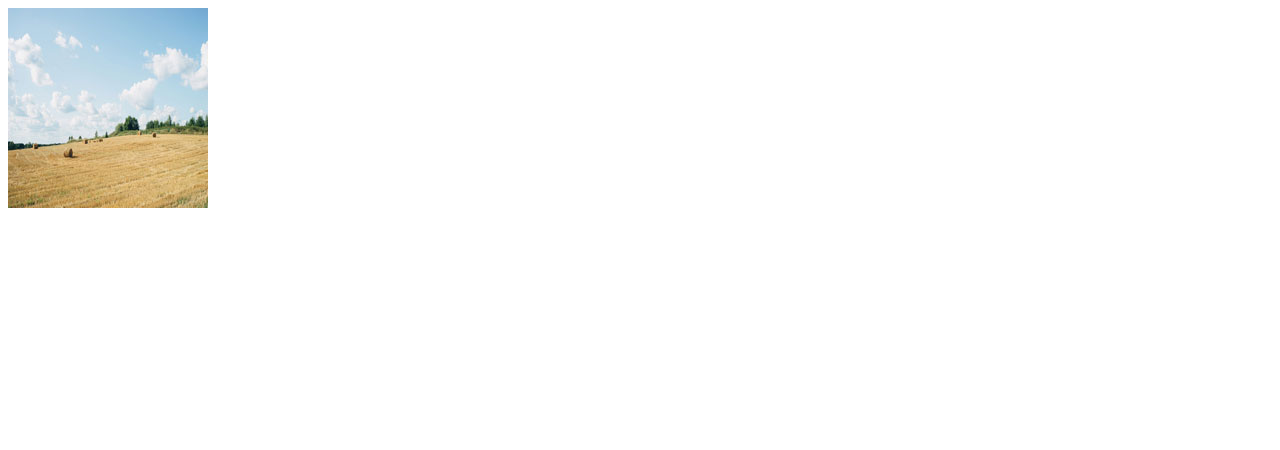
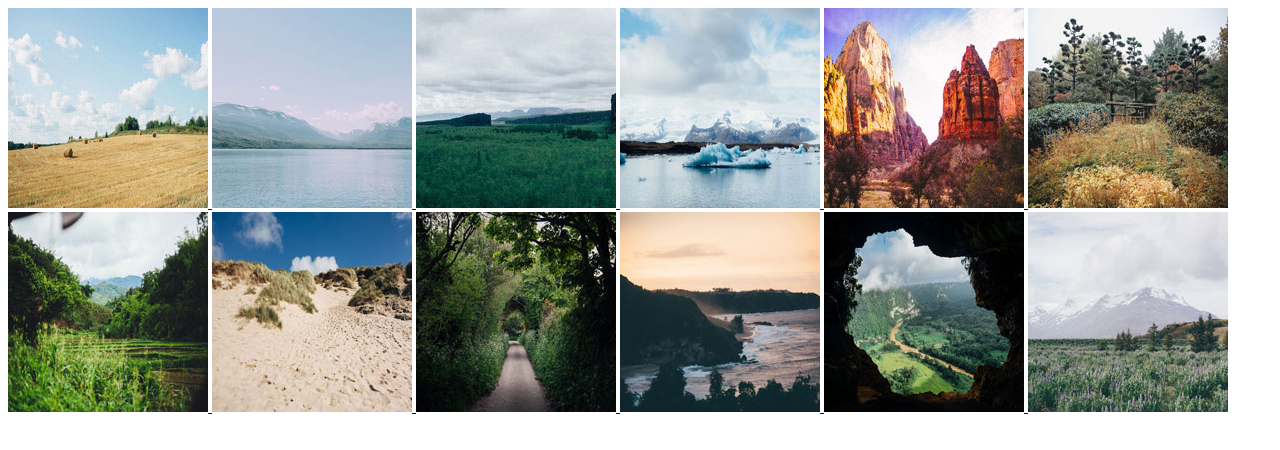
Before and after one commit to FatimaGC/Project-5, a plain HTML site: page index.html in a window 1280 px wide. Drawn offline with Linux system fonts and the light colour scheme.

Commit message:
Added html for 12 images

```diff
--- a/index.html
+++ b/index.html
@@ -13,6 +13,82 @@
           src="photo_gallery_v5/photos/thumbnails/01.jpg"
           alt="Rolling hills and hay bales"
         />
+
+      <a href="photo_gallery_v5/photos/02.jpg">
+        <img
+          src="photo_gallery_v5/photos/thumbnails/02.jpg"
+          alt="Lake landscape"
+        />
+      </a>
+
+      <a href="photo_gallery_v5/photos/03.jpg">
+        <img
+          src="photo_gallery_v5/photos/thumbnails/03.jpg"
+          alt="Forest landscape"
+        />
+      </a>
+
+      <a href="photo_gallery_v5/photos/04.jpg">
+        <img
+          src="photo_gallery_v5/photos/thumbnails/04.jpg"
+          alt="Icy lake landscape"
+        />
+      </a>
+
+      <a href="photo_gallery_v5/photos/05.jpg">
+        <img
+          src="photo_gallery_v5/photos/thumbnails/05.jpg"
+          alt="Arid mountain desert landscape"
+        />
+      </a>
+
+      <a href="photo_gallery_v5/photos/06.jpg">
+        <img
+          src="photo_gallery_v5/photos/thumbnails/06.jpg"
+          alt="Trees and shrubs"
+        />
+      </a>
+
+      <a href="photo_gallery_v5/photos/07.jpg">
+        <img
+          src="photo_gallery_v5/photos/thumbnails/07.jpg"
+          alt="Luscious green forest landscape"
+        />
+      </a>
+
+      <a href="photo_gallery_v5/photos/08.jpg">
+        <img
+          src="photo_gallery_v5/photos/thumbnails/08.jpg"
+          alt="Sand dunes"
+        />
+      </a>
+
+      <a href="photo_gallery_v5/photos/09.jpg">
+        <img
+          src="photo_gallery_v5/photos/thumbnails/09.jpg"
+          alt="Trail surrounded by trees"
+        />
+      </a>
+
+      <a href="photo_gallery_v5/photos/10.jpg">
+        <img
+          src="photo_gallery_v5/photos/thumbnails/10.jpg"
+          alt="Ocean coastline"
+        />
+      </a>
+
+      <a href="photo_gallery_v5/photos/11.jpg">
+        <img
+          src="photo_gallery_v5/photos/thumbnails/11.jpg"
+          alt="View from inside a cave of a green forest landscape"
+        />
+      </a>
+
+      <a href="photo_gallery_v5/photos/12.jpg">
+        <img
+          src="photo_gallery_v5/photos/thumbnails/12.jpg"
+          alt="Meadow with icy mountains in the distance"
+        />
       </a>
     </div>
 
```
